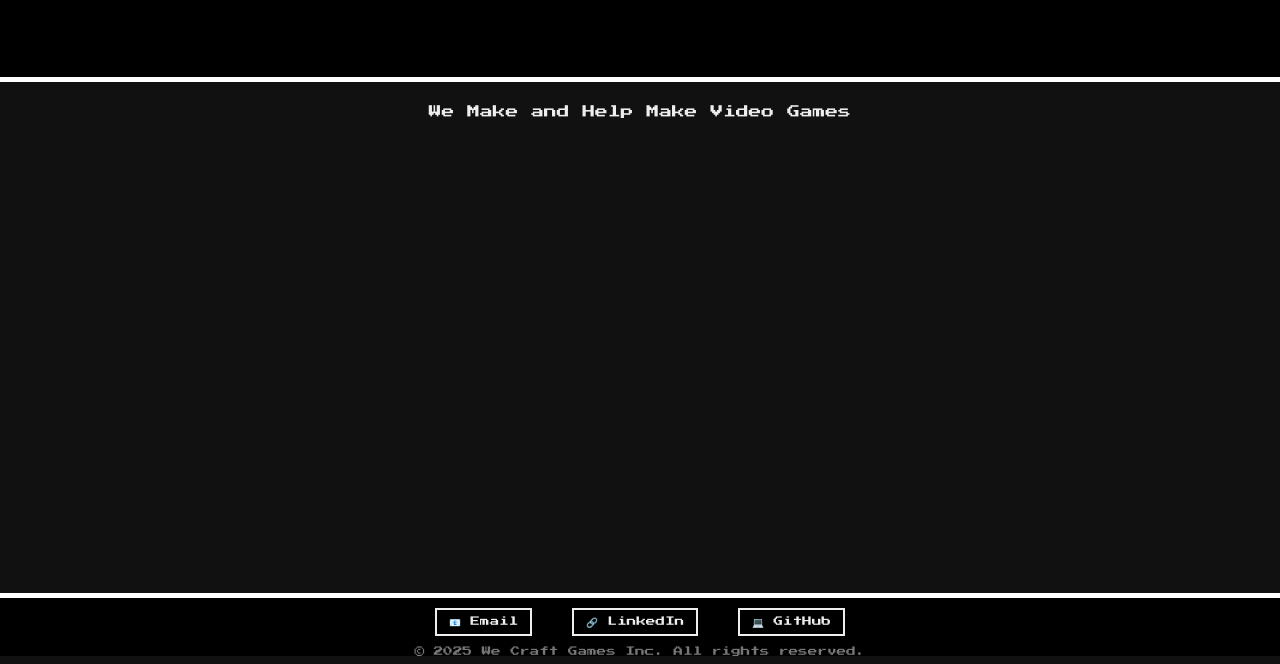
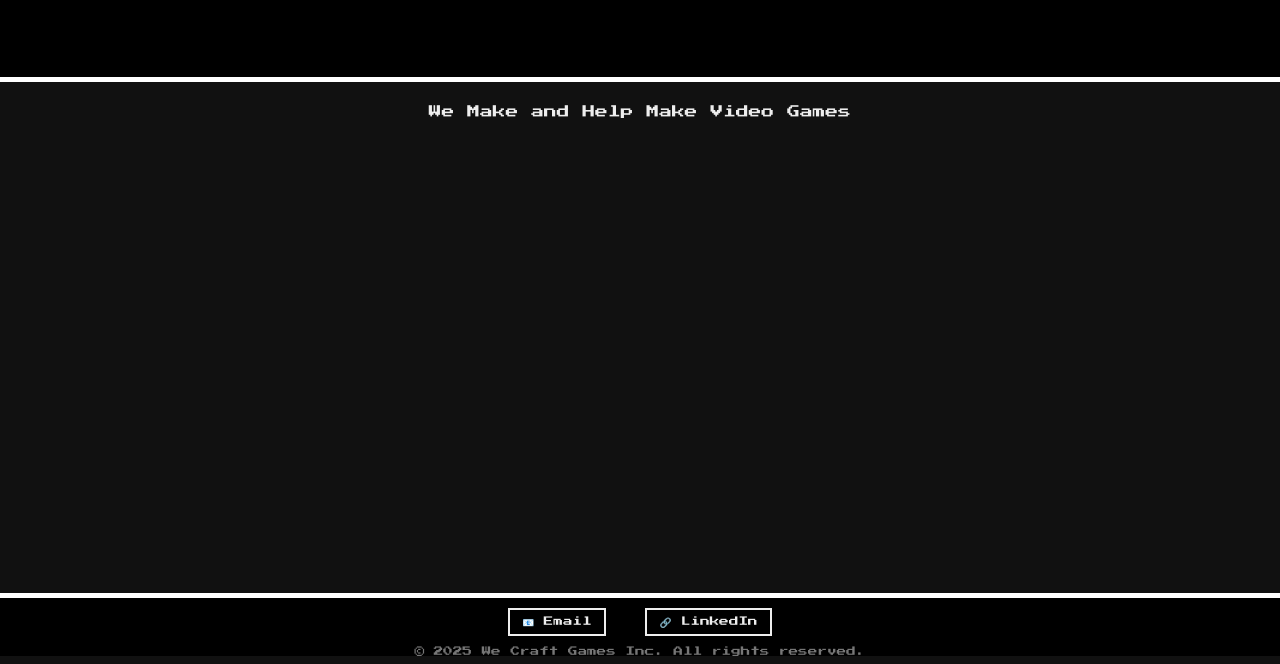
Before and after one commit to We-Craft-Games/wecraftgames.github.io, a plain HTML site: page index.html in a window 1280 px wide. Shown: the part 136-800 px from the top of the page. Drawn offline with Linux system fonts and the light colour scheme.

Commit message:
Update index.html
- updated email
- remove the github

```diff
--- a/index.html
+++ b/index.html
@@ -100,7 +100,6 @@
       <a target="_blank" rel="noopener noreferrer" href="mailto:shawnkim@wecraftgames.com">📧 Email</a>
       <a target="_blank" rel="noopener noreferrer" href="https://www.linkedin.com/company/we-craft-games"> 🔗 LinkedIn</a>
       <!--<a href="" target="_blank">🐦 Twitter</a>-->
-      <a target="_blank" rel="noopener noreferrer" href="https://github.com/wecraftgames" target="_blank">💻 GitHub</a>
     </div>
     &copy; 2025 We Craft Games Inc. All rights reserved.
   </footer>
```
